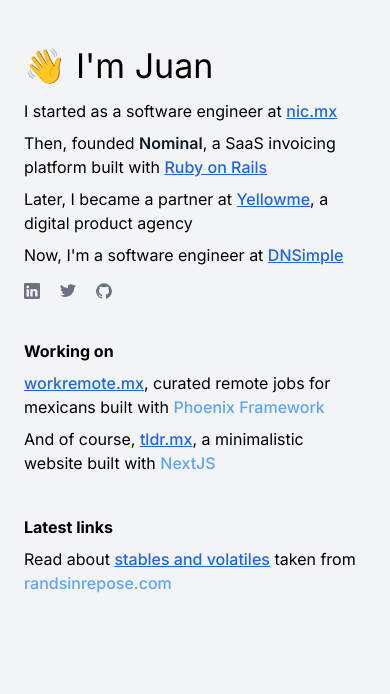
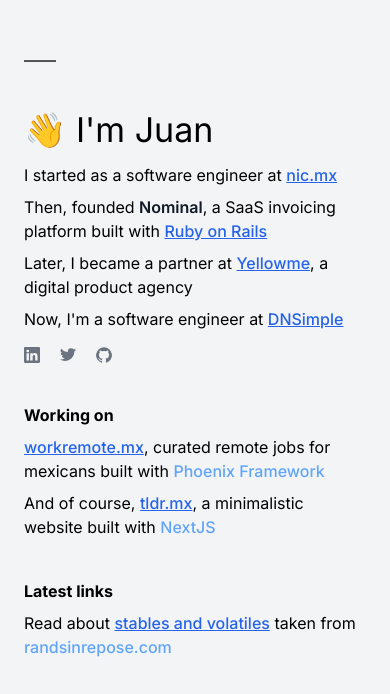
Before and after one commit to juankuquintana/tldr.mx, a Next.js app: page / in a window 390 px wide. Shown: the top 694 px of the page. Built offline with nearby package versions, Linux system fonts and the light colour scheme.

Commit message:
Add em dash to mobile

```diff
--- a/app/page.tsx
+++ b/app/page.tsx
@@ -2,6 +2,7 @@
   return (
     <main className="md:h-screen flex mx-6 mt-10 md:mt-0 md:items-center md:mx-24">
       <div className="w-screen flex flex-col md:flex-row md:justify-between">
+        <div className="md:hidden mt-2 mb-8">——</div>
         <div>
           <h1 className="mb-2">&#128075; I&apos;m Juan</h1>
           <p className="mb-2">
```
